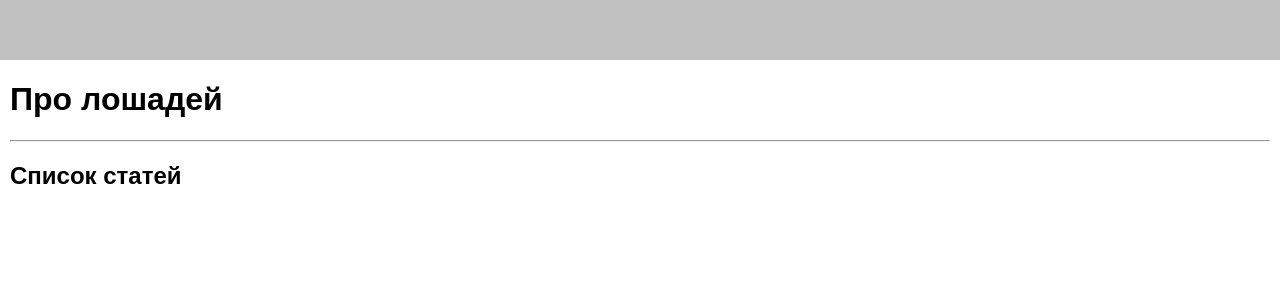
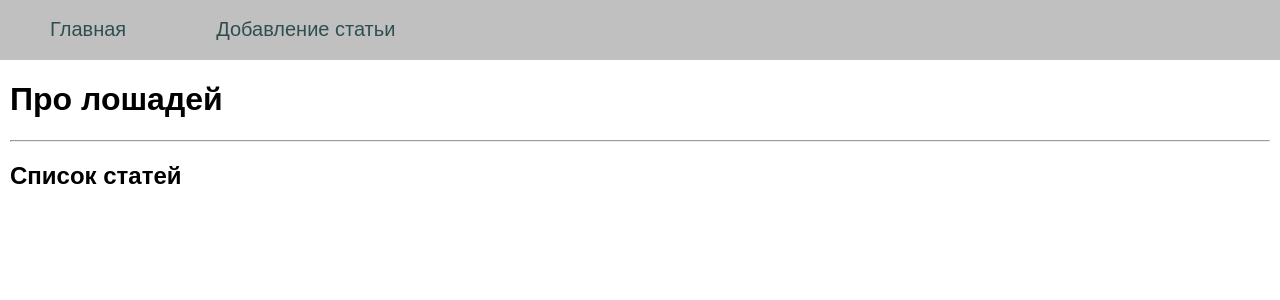
Before and after one commit to Tarilia/Horssite-flask, a Flask app: page / in a window 1280 px wide. Shown: the top 300 px of the page. Run offline with Flask 3, Linux system fonts and the light colour scheme; data that the repository does not hold is empty; some libraries are stand-ins or nearby versions.

Commit message:
update base.html, add url_for

```diff
--- a/horssite_flask/templates/base.html
+++ b/horssite_flask/templates/base.html
@@ -14,9 +14,8 @@
     {% block content -%}
     {%- block mainmenu -%}
 <ul class="mainmenu">
-    {% for m in menu %}
-    <li><a href="{{m.url}}">{{m.title}}</a></li>
-    {% endfor -%}
+    <li><a href="{{url_for('index')}}">Главная</a></li>
+    <li><a href="{{url_for('add_post')}}">Добавление статьи</a></li>
 </ul>
     {% endblock mainmenu -%}
     <div class="clear"></div>
```
